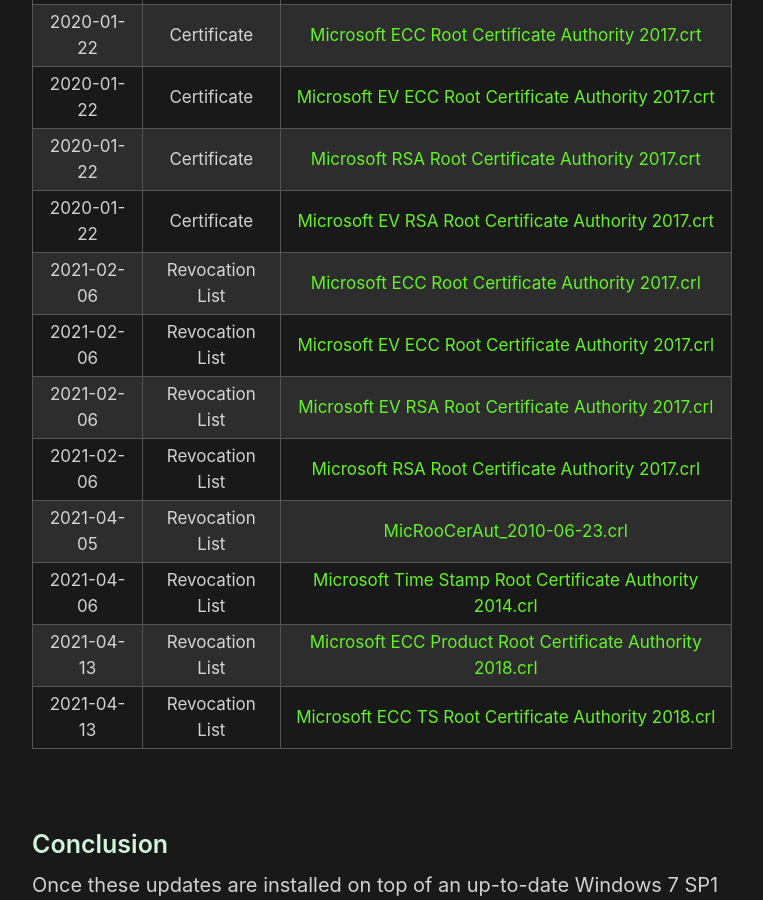
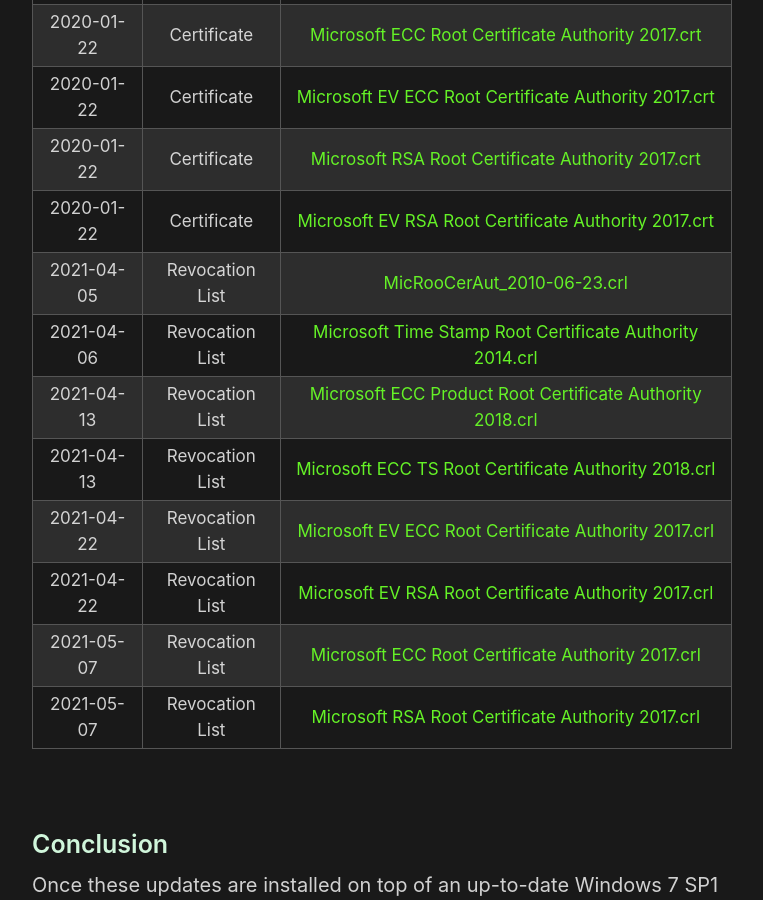
Before and after one commit to HackAndPwn/HackAndPwn.github.io, a Jekyll site: the page built from _posts/2020-05-23-windows-7-esu-patching.md, in a window 1280 px wide and 900 px high, scrolled down 10557 px. Shown: the whole window, without its empty margins (258-1021 px from the left). Built offline with Jekyll 4.4.1, drawn with Linux system fonts in a browser that asks for light colours; some of the changed text lies outside the part shown.

Commit message:
may 2021 esu updates

```diff
--- a/_posts/2020-05-23-windows-7-esu-patching.md
+++ b/_posts/2020-05-23-windows-7-esu-patching.md
@@ -2,7 +2,7 @@
 layout: post
 title: Windows 7 ESU Patching
 date: 2020-05-23 00:00:00
-last_modified_at: 2021-04-15
+last_modified_at: 2021-05-13
 ---
 
 With the May 2020 Windows 7 updates, I went on a mission to determine the minimum set of updates needed to enable all features within Windows 7, including optional hotfixes, and to have the most up-to-date installation possible.  After extensive testing, I concluded that 35 updates not offered through Windows Update would need to be installed to reach this objective.  The following sections describe the updates required and provide links to each.
@@ -129,14 +129,14 @@
 | 2020-01-22 | Certificate     | [Microsoft EV ECC Root Certificate Authority 2017.crt](https://github.com/HackAndPwn/Windows-7-Patching/raw/master/08_Certs/Microsoft%20EV%20ECC%20Root%20Certificate%20Authority%202017.crt)
 | 2020-01-22 | Certificate     | [Microsoft RSA Root Certificate Authority 2017.crt](https://github.com/HackAndPwn/Windows-7-Patching/raw/master/08_Certs/Microsoft%20RSA%20Root%20Certificate%20Authority%202017.crt)
 | 2020-01-22 | Certificate     | [Microsoft EV RSA Root Certificate Authority 2017.crt](https://github.com/HackAndPwn/Windows-7-Patching/raw/master/08_Certs/Microsoft%20EV%20RSA%20Root%20Certificate%20Authority%202017.crt)
-| 2021-02-06 | Revocation List | [Microsoft ECC Root Certificate Authority 2017.crl](https://github.com/HackAndPwn/Windows-7-Patching/raw/master/08_Certs/Microsoft%20ECC%20Root%20Certificate%20Authority%202017.crl)
-| 2021-02-06 | Revocation List | [Microsoft EV ECC Root Certificate Authority 2017.crl](https://github.com/HackAndPwn/Windows-7-Patching/raw/master/08_Certs/Microsoft%20EV%20ECC%20Root%20Certificate%20Authority%202017.crl)
-| 2021-02-06 | Revocation List | [Microsoft EV RSA Root Certificate Authority 2017.crl](https://github.com/HackAndPwn/Windows-7-Patching/raw/master/08_Certs/Microsoft%20EV%20RSA%20Root%20Certificate%20Authority%202017.crl)
-| 2021-02-06 | Revocation List | [Microsoft RSA Root Certificate Authority 2017.crl](https://github.com/HackAndPwn/Windows-7-Patching/raw/master/08_Certs/Microsoft%20RSA%20Root%20Certificate%20Authority%202017.crl)
 | 2021-04-05 | Revocation List | [MicRooCerAut_2010-06-23.crl](https://github.com/HackAndPwn/Windows-7-Patching/raw/master/08_Certs/MicRooCerAut_2010-06-23.crl)
 | 2021-04-06 | Revocation List | [Microsoft Time Stamp Root Certificate Authority 2014.crl](https://github.com/HackAndPwn/Windows-7-Patching/raw/master/08_Certs/Microsoft%20Time%20Stamp%20Root%20Certificate%20Authority%202014.crl)
 | 2021-04-13 | Revocation List | [Microsoft ECC Product Root Certificate Authority 2018.crl](https://github.com/HackAndPwn/Windows-7-Patching/raw/master/08_Certs/Microsoft%20ECC%20Product%20Root%20Certificate%20Authority%202018.crl)
 | 2021-04-13 | Revocation List | [Microsoft ECC TS Root Certificate Authority 2018.crl](https://github.com/HackAndPwn/Windows-7-Patching/raw/master/08_Certs/Microsoft%20ECC%20TS%20Root%20Certificate%20Authority%202018.crl)
+| 2021-04-22 | Revocation List | [Microsoft EV ECC Root Certificate Authority 2017.crl](https://github.com/HackAndPwn/Windows-7-Patching/raw/master/08_Certs/Microsoft%20EV%20ECC%20Root%20Certificate%20Authority%202017.crl)
+| 2021-04-22 | Revocation List | [Microsoft EV RSA Root Certificate Authority 2017.crl](https://github.com/HackAndPwn/Windows-7-Patching/raw/master/08_Certs/Microsoft%20EV%20RSA%20Root%20Certificate%20Authority%202017.crl)
+| 2021-05-07 | Revocation List | [Microsoft ECC Root Certificate Authority 2017.crl](https://github.com/HackAndPwn/Windows-7-Patching/raw/master/08_Certs/Microsoft%20ECC%20Root%20Certificate%20Authority%202017.crl)
+| 2021-05-07 | Revocation List | [Microsoft RSA Root Certificate Authority 2017.crl](https://github.com/HackAndPwn/Windows-7-Patching/raw/master/08_Certs/Microsoft%20RSA%20Root%20Certificate%20Authority%202017.crl)
 
 <br>
 
@@ -247,3 +247,11 @@
 * Updated MicRooCerAut_2010-06-23.crl.
 * Excluded Graphical Update (KB4601275) - included in April 2021 Monthly Update (KB5001335).
 * Excluded DST Update (KB5001639) - included in April 2021 Monthly Update (KB5001335).
+
+### Update 2021-05-13
+* Replaced April 2021 Monthly Update (KB5001335) with May 2021 Monthly Update (KB5003233).
+* Replaced March 2021 .NET Framework 4.8 Updates (KB4600944) with May 2021 .NET Framework 4.8 Update (KB5001843).
+* Updated Microsoft ECC Root Certificate Authority 2017.crl.
+* Updated Microsoft EV ECC Root Certificate Authority 2017.crl.
+* Updated Microsoft RSA Root Certificate Authority 2017.crl.
+* Updated Microsoft EV RSA Root Certificate Authority 2017.crl.
```
Also changed, not shown: other parts of _posts/2020-05-23-windows-7-esu-patching.md (+2 -2 lines).
